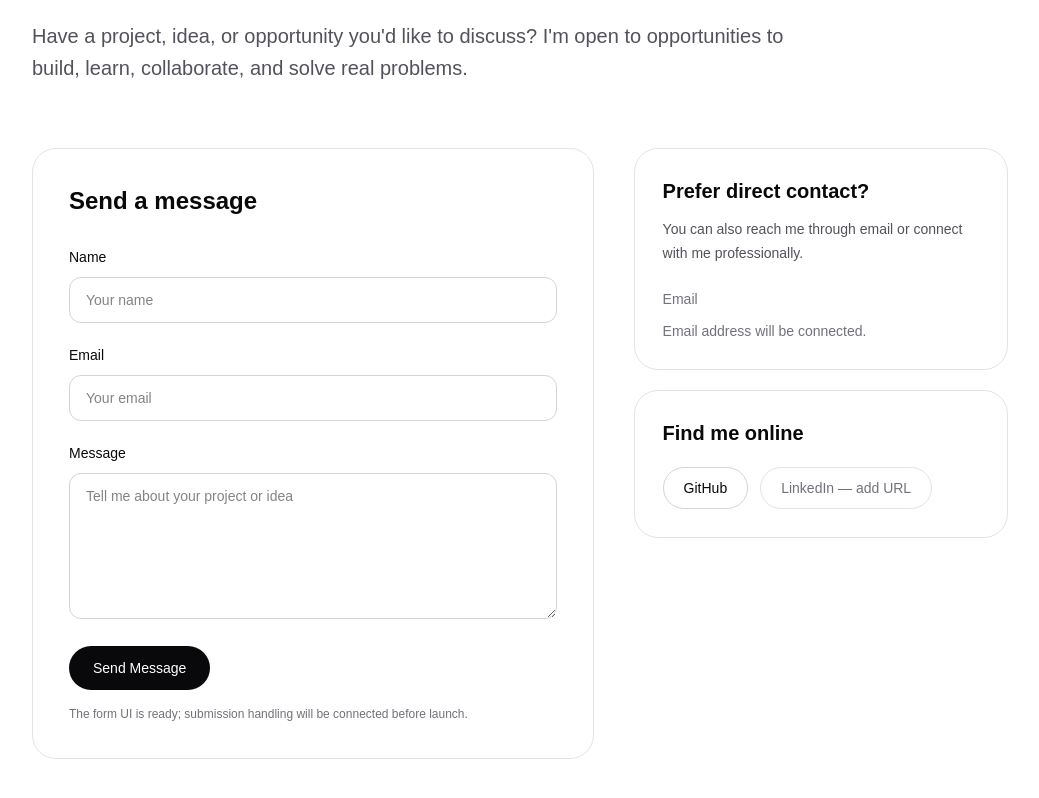
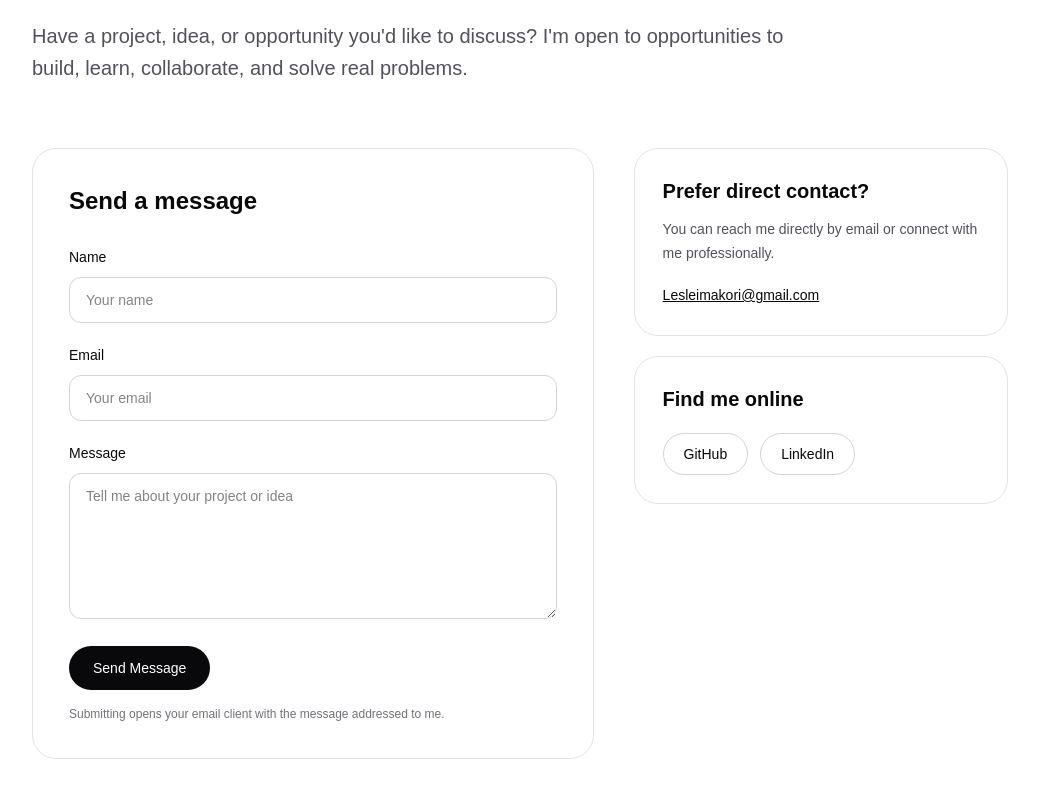
Before and after one commit to Leslei-254/leslei-portfolio, a Next.js app: page /contact in a window 1280 px wide. Shown: the part 280-1078 px from the top of the page, without its empty margins (120-1159 px from the left). Built offline with nearby package versions, Linux system fonts and the light colour scheme.

Commit message:
Add real contact details

```diff
--- a/app/contact/page.tsx
+++ b/app/contact/page.tsx
@@ -12,26 +12,26 @@ export default function ContactPage() {
         </div>
 
         <div className="mt-16 grid gap-10 lg:grid-cols-[1.2fr_0.8fr]">
-          <form className="rounded-3xl border border-zinc-200 p-7 sm:p-9">
+          <form action="mailto:Lesleimakori@gmail.com" method="post" encType="text/plain" className="rounded-3xl border border-zinc-200 p-7 sm:p-9">
             <h2 className="text-2xl font-semibold">Send a message</h2>
             <div className="mt-7 space-y-5">
-              <label className="block"><span className="text-sm font-medium">Name</span><input name="name" type="text" placeholder="Your name" className="mt-2 w-full rounded-xl border border-zinc-300 px-4 py-3 text-sm outline-none focus:border-zinc-950" /></label>
-              <label className="block"><span className="text-sm font-medium">Email</span><input name="email" type="email" placeholder="Your email" className="mt-2 w-full rounded-xl border border-zinc-300 px-4 py-3 text-sm outline-none focus:border-zinc-950" /></label>
-              <label className="block"><span className="text-sm font-medium">Message</span><textarea name="message" rows={6} placeholder="Tell me about your project or idea" className="mt-2 w-full rounded-xl border border-zinc-300 px-4 py-3 text-sm outline-none focus:border-zinc-950" /></label>
-              <button type="button" className="rounded-full bg-zinc-950 px-6 py-3 text-sm font-medium text-white">Send Message</button>
+              <label className="block"><span className="text-sm font-medium">Name</span><input name="name" type="text" required placeholder="Your name" className="mt-2 w-full rounded-xl border border-zinc-300 px-4 py-3 text-sm outline-none focus:border-zinc-950" /></label>
+              <label className="block"><span className="text-sm font-medium">Email</span><input name="email" type="email" required placeholder="Your email" className="mt-2 w-full rounded-xl border border-zinc-300 px-4 py-3 text-sm outline-none focus:border-zinc-950" /></label>
+              <label className="block"><span className="text-sm font-medium">Message</span><textarea name="message" rows={6} required placeholder="Tell me about your project or idea" className="mt-2 w-full rounded-xl border border-zinc-300 px-4 py-3 text-sm outline-none focus:border-zinc-950" /></label>
+              <button type="submit" className="rounded-full bg-zinc-950 px-6 py-3 text-sm font-medium text-white">Send Message</button>
             </div>
-            <p className="mt-4 text-xs text-zinc-500">The form UI is ready; submission handling will be connected before launch.</p>
+            <p className="mt-4 text-xs text-zinc-500">Submitting opens your email client with the message addressed to me.</p>
           </form>
 
           <aside className="space-y-5">
             <div className="rounded-3xl border border-zinc-200 p-7">
               <h2 className="text-xl font-semibold">Prefer direct contact?</h2>
-              <p className="mt-3 text-sm leading-6 text-zinc-600">You can also reach me through email or connect with me professionally.</p>
-              <div className="mt-6 space-y-3 text-sm"><p className="text-zinc-500">Email</p><p className="text-zinc-500">Email address will be connected.</p></div>
+              <p className="mt-3 text-sm leading-6 text-zinc-600">You can reach me directly by email or connect with me professionally.</p>
+              <a href="mailto:Lesleimakori@gmail.com" className="mt-5 inline-block text-sm font-medium underline">Lesleimakori@gmail.com</a>
             </div>
             <div className="rounded-3xl border border-zinc-200 p-7">
               <h2 className="text-xl font-semibold">Find me online</h2>
-              <div className="mt-5 flex flex-wrap gap-3"><a href="https://github.com/Leslei-254" target="_blank" rel="noreferrer" className="rounded-full border border-zinc-300 px-5 py-2.5 text-sm">GitHub</a><span className="rounded-full border border-zinc-200 px-5 py-2.5 text-sm text-zinc-500">LinkedIn — add URL</span></div>
+              <div className="mt-5 flex flex-wrap gap-3"><a href="https://github.com/Leslei-254" target="_blank" rel="noreferrer" className="rounded-full border border-zinc-300 px-5 py-2.5 text-sm">GitHub</a><a href="https://www.linkedin.com/in/leslei-makori-8989681b4/" target="_blank" rel="noreferrer" className="rounded-full border border-zinc-300 px-5 py-2.5 text-sm">LinkedIn</a></div>
             </div>
           </aside>
         </div>
```
